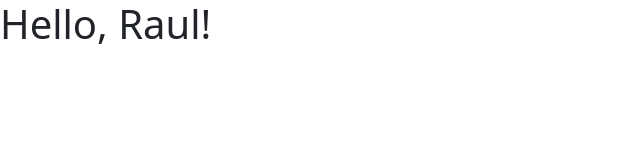
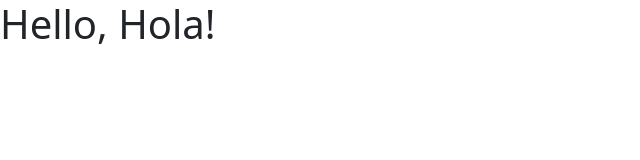
Before and after one commit to Raulsalvatestebaranz/code-space-induction-test, a plain HTML site: page index.html in a window 1280 px wide. Shown: the full height of the page, 0-640 px from the left. Drawn offline with nearby package versions, Linux system fonts and the light colour scheme.

Commit message:
Update index.html

```diff
--- a/index.html
+++ b/index.html
@@ -7,7 +7,7 @@
     <link href="https://cdn.jsdelivr.net/npm/bootstrap@5.2.3/dist/css/bootstrap.min.css" rel="stylesheet" integrity="sha384-rbsA2VBKQhggwzxH7pPCaAqO46MgnOM80zW1RWuH61DGLwZJEdK2Kadq2F9CUG65" crossorigin="anonymous">
   </head>
   <body>
-    <h1>Hello, Raul!</h1>
+    <h1>Hello, Hola!</h1>
 
 
 	  <!-- Popper (positioning) and Bootstrap JS for dropdowns / modals.
```
